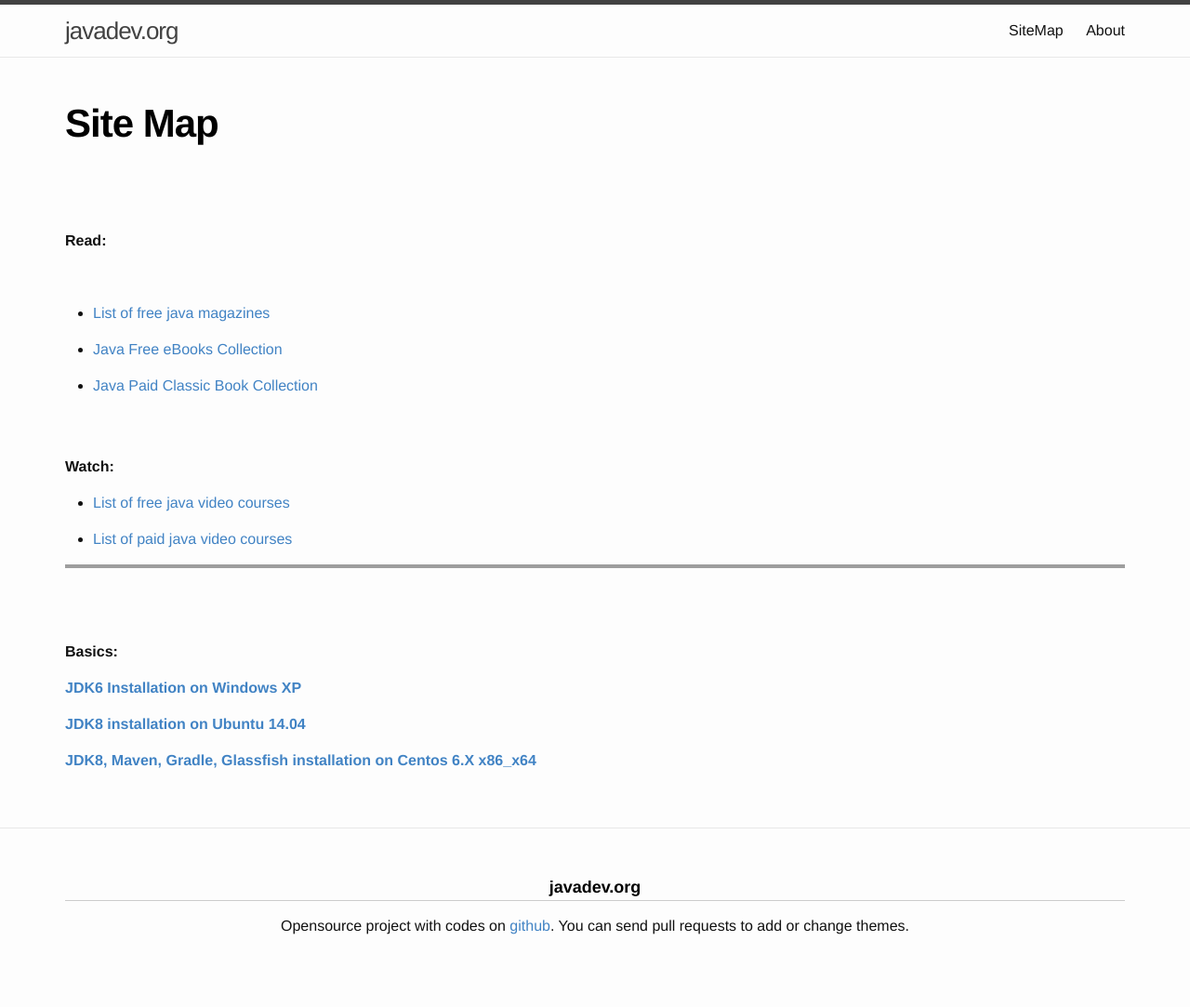
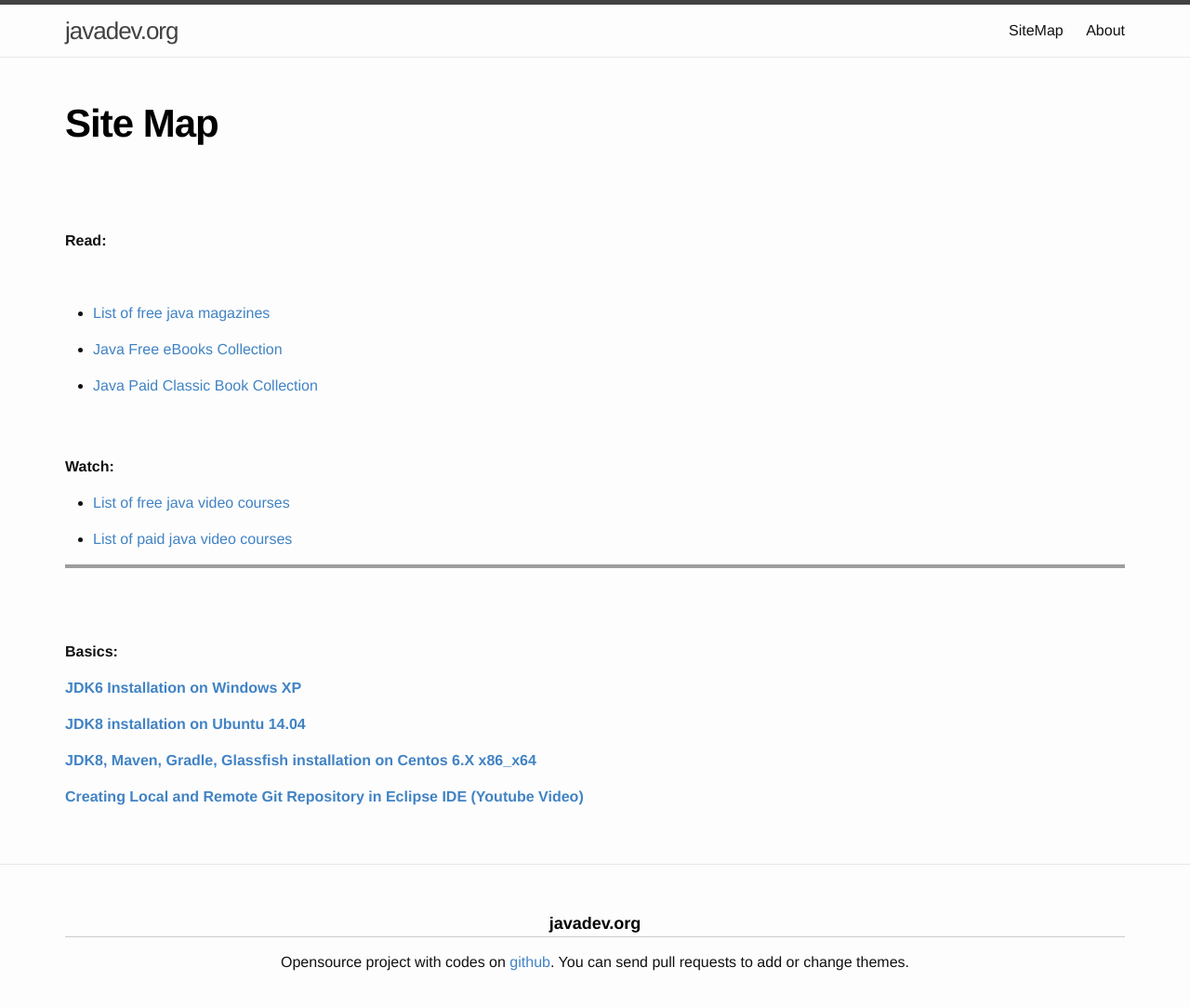
Before and after one commit to webmakaka/javadev.org, a Jekyll site: the page built from website/sitemap.md, in a window 1280 px wide, cut to the strip 0-1143 px from the top of the page. Shown: the top 1083 px of the strip at 93% size. Built offline with Jekyll 4.4.1, drawn with Linux system fonts in a browser that asks for light colours; grey boxes are pictures that could not be loaded.

Commit message:
Update sitemap.md

```diff
--- a/website/sitemap.md
+++ b/website/sitemap.md
@@ -45,3 +45,5 @@ ___
 
 
 <strong><a href="/java_basics/installation/jdk/8/linux/centos/6/x86_x64/">JDK8, Maven, Gradle, Glassfish installation on Centos 6.X x86_x64</a></strong>
+
+<strong><a href="/java_basics/git/eclipse/">Creating Local and Remote Git Repository in Eclipse IDE (Youtube Video)</a></strong>
```
